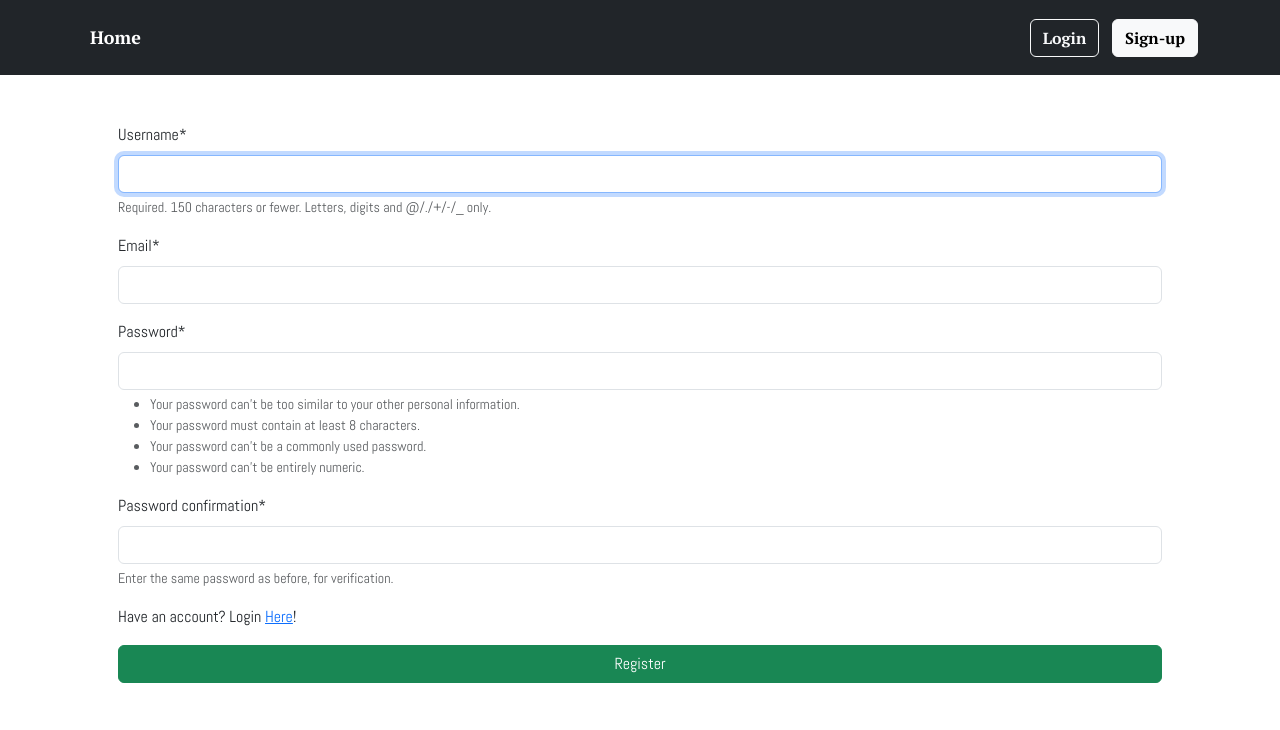
After one commit to tin3ga/ticket-booking, a Django app: page /register/ in a window 1280 px wide. The commit adds this page. Shown: the top 730 px of the page. Run offline with Django 5.2, Linux system fonts and the light colour scheme; some libraries are stand-ins or nearby versions.

Commit message:
feat: add user auth and registration

```diff
--- /dev/null
+++ b/ticket_booking/ticket_app/forms.py
@@ -0,0 +1,16 @@
+from django import forms
+from django.contrib.auth.forms import UserCreationForm
+from django.contrib.auth.models import User
+
+
+class RegisterUserForm(UserCreationForm):
+    email = forms.EmailField(required=True)
+
+    class Meta:
+        model = User
+        fields = ["username", "email", "password1", "password2"]
+
+
+class LoginForm(forms.Form):
+    username = forms.CharField()
+    password = forms.CharField(widget=forms.PasswordInput)
--- a/ticket_booking/ticket_app/templates/_navbar.html
+++ b/ticket_booking/ticket_app/templates/_navbar.html
@@ -6,11 +6,11 @@
                 <li><a href="{% url 'home' %}" class="nav-link px-2 text-white">Home</a></li>
             </ul>
             {% if not user.is_authenticated %}
-            <div class="text-end">
-                <a href="#">
+             <div class="text-end">
+                <a href="{% url 'login' %}">
                     <button type="button" class="btn btn-outline-light me-2">Login</button>
                 </a>
-                <a href="#">
+                <a href="{% url 'register' %}">
                     <button type="button" class="btn btn-light">Sign-up</button>
                 </a>
             </div>
@@ -31,7 +31,7 @@
                     <li>
                         <hr class="dropdown-divider">
                     </li>
-                    <li><a class="dropdown-item" href="#">Sign out</a></li>
+                    <li><a class="dropdown-item" href="{% url 'logout' %}">Sign out</a></li>
                 </ul>
             </div>
             <div>
--- /dev/null
+++ b/ticket_booking/ticket_app/templates/registration/sign_up.html
@@ -0,0 +1,14 @@
+{% extends 'base.html' %}
+{% block title %}Welcome | ticket app {% endblock %}
+
+{% block content %}
+{% load crispy_forms_tags %}
+<div class="p-5 container">
+    <form method="post">
+        {% csrf_token %}{{ form|crispy }}
+        <p>Have an account? Login <a href="{% url 'login' %}">Here</a>!</p>
+        <button type="submit" class="btn-block fw500 w-100 btn btn-success">Register</button>
+    </form>
+</div>
+
+{% endblock %}
--- a/ticket_booking/ticket_app/urls.py
+++ b/ticket_booking/ticket_app/urls.py
@@ -4,5 +4,7 @@ from . import views
 urlpatterns = [
     path('', views.home, name='home'),
     path('event/<str:slug>', views.event, name='event'),
+    path('register/', views.register, name='register'),
+    path('login/', views.user_login, name='login'),
 
 ]
--- a/ticket_booking/ticket_app/views.py
+++ b/ticket_booking/ticket_app/views.py
@@ -1,6 +1,7 @@
-from django.shortcuts import render, get_object_or_404
-
+from django.shortcuts import render, get_object_or_404, redirect
+from django.contrib.auth import authenticate, login
 from .models import Event
+from .forms import RegisterUserForm, LoginForm
 
 
 # Create your views here.
@@ -20,3 +21,31 @@ def event(request, slug):
         'event': event,
     }
     return render(request, 'event.html', context=context)
+
+
+def register(request):
+    if request.method == 'POST':
+        form = RegisterUserForm(request.POST)
+        if form.is_valid():
+            user = form.save()
+            return redirect('login')
+    else:
+        form = RegisterUserForm()
+
+    return render(request, 'registration/sign_up.html', {"form": form})
+
+
+# login page
+def user_login(request):
+    if request.method == 'POST':
+        form = LoginForm(request.POST)
+        if form.is_valid():
+            username = form.cleaned_data['username']
+            password = form.cleaned_data['password']
+            user = authenticate(request, username=username, password=password)
+            if user:
+                login(request, user)
+                return redirect('home')
+    else:
+        form = LoginForm()
+    return render(request, 'registration/login.html', {'form': form})
--- a/ticket_booking/ticket_booking/urls.py
+++ b/ticket_booking/ticket_booking/urls.py
@@ -23,6 +23,7 @@ urlpatterns = [
     path('admin/', admin.site.urls),
     path('', include('ticket_app.urls')),
     path('cart/', include('cart.urls')),
+    path('', include('django.contrib.auth.urls')),
 ]
 urlpatterns += static(settings.MEDIA_URL, document_root=settings.MEDIA_ROOT)
 urlpatterns += static(settings.STATIC_URL, document_root=settings.STATIC_ROOT)
```
Also changed, not shown: ticket_booking/ticket_app/templates/registration/login.html (added, +14 -0 lines), ticket_booking/ticket_booking/settings.py (+13 -1 lines).
